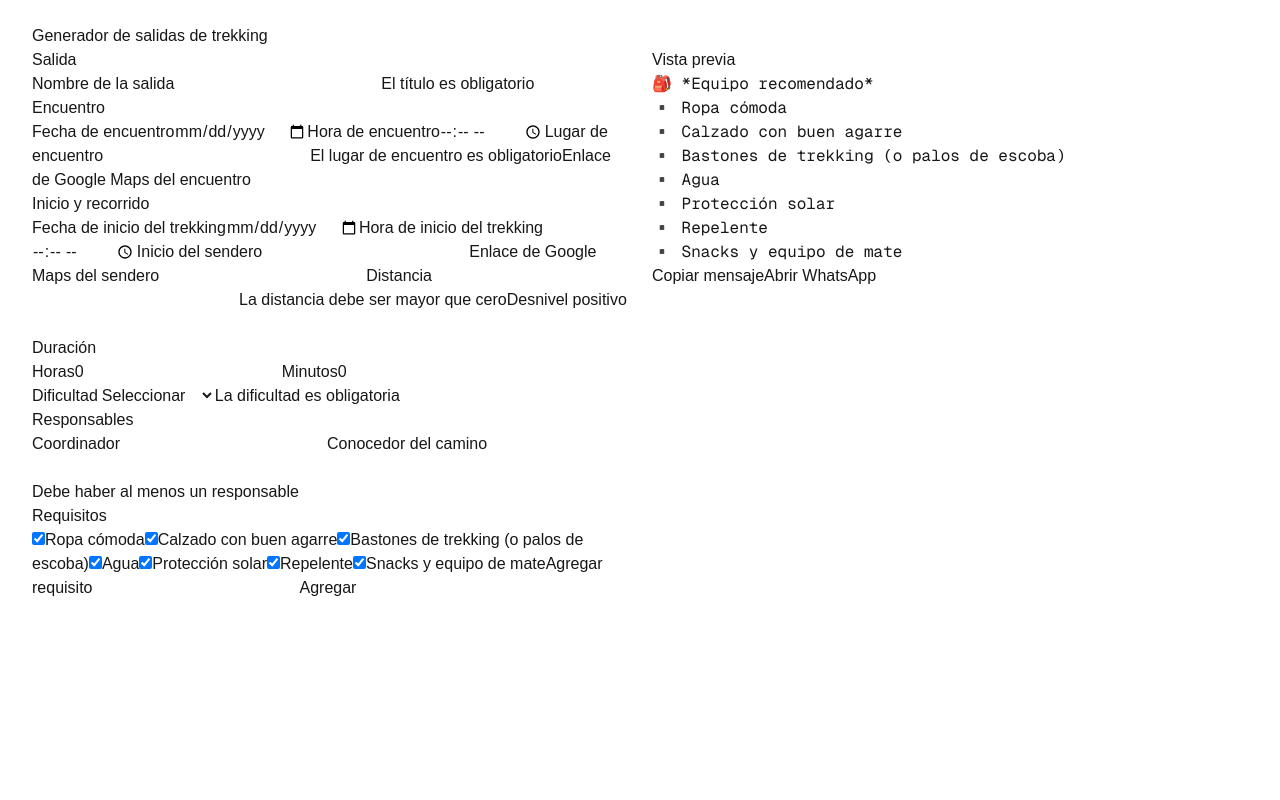
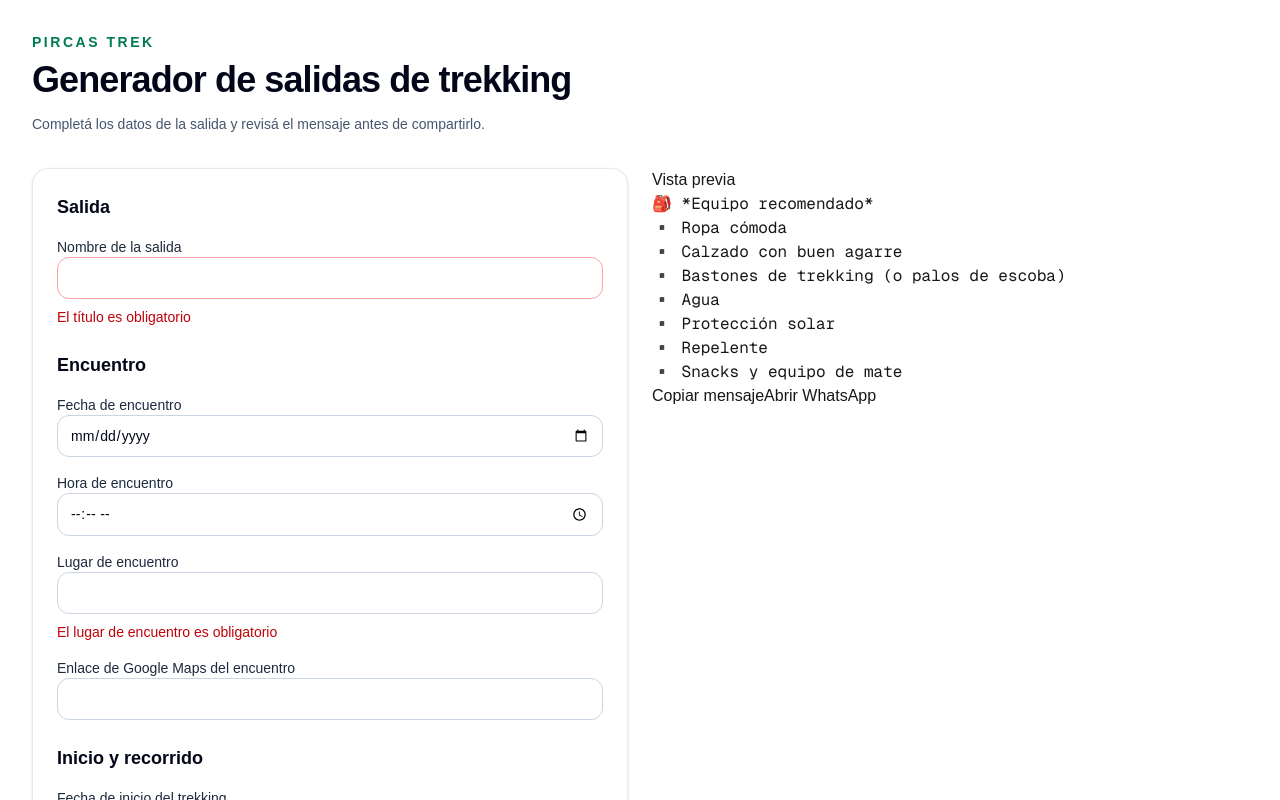
Before and after one commit to m415x/trekking-outing-message-generator, a Next.js app: page / in a window 1280 px wide. Shown: the top 800 px of the page. Built offline with nearby package versions, Linux system fonts and the light colour scheme.

Commit message:
feat: style outing editor and validation states

```diff
--- a/components/outing-editor.tsx
+++ b/components/outing-editor.tsx
@@ -81,54 +81,63 @@ export function OutingEditor() {
   }
 
   return (
-    <section className="mx-auto w-full max-w-7xl px-4 py-6 sm:px-6 lg:px-8">
-      <h1>Generador de salidas de trekking</h1>
+    <section className="mx-auto w-full max-w-7xl px-4 py-8 sm:px-6 lg:px-8">
+      <div className="mb-8">
+        <p className="text-sm font-semibold uppercase tracking-[0.18em] text-emerald-700">Pircas Trek</p>
+        <h1 className="mt-2 text-3xl font-bold tracking-tight text-slate-950 sm:text-4xl">Generador de salidas de trekking</h1>
+        <p className="mt-3 max-w-2xl text-sm leading-6 text-slate-600">Completá los datos de la salida y revisá el mensaje antes de compartirlo.</p>
+      </div>
 
       <div className="grid grid-cols-1 gap-6 lg:grid-cols-2 lg:items-start">
-        <form onSubmit={(e) => e.preventDefault()}>
-        <fieldset>
-          <legend>Salida</legend>
-          <label>
+        <form className="space-y-6 rounded-2xl border border-slate-200 bg-white p-5 shadow-sm sm:p-6" onSubmit={(e) => e.preventDefault()}>
+        <fieldset className="space-y-4">
+          <legend className="text-lg font-semibold text-slate-950">Salida</legend>
+          <label className="block space-y-2 text-sm font-medium text-slate-800">
             Nombre de la salida
             <input
+              className={`w-full rounded-xl border bg-white px-3 py-2.5 text-slate-950 outline-none transition focus:ring-2 ${validation.fieldErrors.title ? "border-red-300 focus:border-red-500 focus:ring-red-100" : "border-slate-300 focus:border-emerald-600 focus:ring-emerald-100"}`}
               value={event.title}
               onChange={(e) => updateEvent({ title: e.target.value })}
             />
-            {validation.fieldErrors.title && <span>{validation.fieldErrors.title}</span>}
+            {validation.fieldErrors.title && <span className="text-sm font-medium text-red-700">{validation.fieldErrors.title}</span>}
           </label>
         </fieldset>
 
-        <fieldset>
-          <legend>Encuentro</legend>
-          <label>
+        <fieldset className="space-y-4">
+          <legend className="text-lg font-semibold text-slate-950">Encuentro</legend>
+          <label className="block space-y-2 text-sm font-medium text-slate-800">
             Fecha de encuentro
             <input
+              className="w-full rounded-xl border border-slate-300 bg-white px-3 py-2.5 text-slate-950 outline-none transition focus:border-emerald-600 focus:ring-2 focus:ring-emerald-100"
               type="date"
               value={event.meeting.date}
               onChange={(e) => updateMeeting("date", e.target.value)}
             />
           </label>
-          <label>
+          <label className="block space-y-2 text-sm font-medium text-slate-800">
             Hora de encuentro
             <input
+              className="w-full rounded-xl border border-slate-300 bg-white px-3 py-2.5 text-slate-950 outline-none transition focus:border-emerald-600 focus:ring-2 focus:ring-emerald-100"
               type="time"
               value={event.meeting.time}
               onChange={(e) => updateMeeting("time", e.target.value)}
             />
           </label>
-          <label>
+          <label className="block space-y-2 text-sm font-medium text-slate-800">
             Lugar de encuentro
             <input
+              className="w-full rounded-xl border border-slate-300 bg-white px-3 py-2.5 text-slate-950 outline-none transition focus:border-emerald-600 focus:ring-2 focus:ring-emerald-100"
               value={event.meeting.location.placeName}
               onChange={(e) => updateMeeting("placeName", e.target.value)}
             />
             {validation.fieldErrors["meeting.location.placeName"] && (
-              <span>{validation.fieldErrors["meeting.location.placeName"]}</span>
+              <span className="text-sm font-medium text-red-700">{validation.fieldErrors["meeting.location.placeName"]}</span>
             )}
           </label>
-          <label>
+          <label className="block space-y-2 text-sm font-medium text-slate-800">
             Enlace de Google Maps del encuentro
             <input
+              className="w-full rounded-xl border border-slate-300 bg-white px-3 py-2.5 text-slate-950 outline-none transition focus:border-emerald-600 focus:ring-2 focus:ring-emerald-100"
               type="url"
               value={event.meeting.location.mapsUrl ?? ""}
               onChange={(e) => updateMeeting("mapsUrl", e.target.value)}
@@ -136,11 +145,12 @@ export function OutingEditor() {
           </label>
         </fieldset>
 
-        <fieldset>
-          <legend>Inicio y recorrido</legend>
-          <label>
+        <fieldset className="space-y-4">
+          <legend className="text-lg font-semibold text-slate-950">Inicio y recorrido</legend>
+          <label className="block space-y-2 text-sm font-medium text-slate-800">
             Fecha de inicio del trekking
             <input
+              className="w-full rounded-xl border border-slate-300 bg-white px-3 py-2.5 text-slate-950 outline-none transition focus:border-emerald-600 focus:ring-2 focus:ring-emerald-100"
               type="date"
               value={event.trekStart.date}
               onChange={(e) =>
@@ -151,9 +161,10 @@ export function OutingEditor() {
               }
             />
           </label>
-          <label>
+          <label className="block space-y-2 text-sm font-medium text-slate-800">
             Hora de inicio del trekking
             <input
+              className="w-full rounded-xl border border-slate-300 bg-white px-3 py-2.5 text-slate-950 outline-none transition focus:border-emerald-600 focus:ring-2 focus:ring-emerald-100"
               type="time"
               value={event.trekStart.time}
               onChange={(e) =>
@@ -164,24 +175,27 @@ export function OutingEditor() {
               }
             />
           </label>
-          <label>
+          <label className="block space-y-2 text-sm font-medium text-slate-800">
             Inicio del sendero
             <input
+              className="w-full rounded-xl border border-slate-300 bg-white px-3 py-2.5 text-slate-950 outline-none transition focus:border-emerald-600 focus:ring-2 focus:ring-emerald-100"
               value={event.trailhead.placeName}
               onChange={(e) => updateTrailhead("placeName", e.target.value)}
             />
           </label>
-          <label>
+          <label className="block space-y-2 text-sm font-medium text-slate-800">
             Enlace de Google Maps del sendero
             <input
+              className="w-full rounded-xl border border-slate-300 bg-white px-3 py-2.5 text-slate-950 outline-none transition focus:border-emerald-600 focus:ring-2 focus:ring-emerald-100"
               type="url"
               value={event.trailhead.mapsUrl ?? ""}
               onChange={(e) => updateTrailhead("mapsUrl", e.target.value)}
             />
           </label>
-          <label>
+          <label className="block space-y-2 text-sm font-medium text-slate-800">
             Distancia
             <input
+              className="w-full rounded-xl border border-slate-300 bg-white px-3 py-2.5 text-slate-950 outline-none transition focus:border-emerald-600 focus:ring-2 focus:ring-emerald-100"
               type="number"
               min="0"
               step="0.1"
@@ -189,12 +203,13 @@ export function OutingEditor() {
               onChange={(e) => updateRoute("distanceKm", e.target.value)}
             />
             {validation.fieldErrors["route.distanceKm"] && (
-              <span>{validation.fieldErrors["route.distanceKm"]}</span>
+              <span className="text-sm font-medium text-red-700">{validation.fieldErrors["route.distanceKm"]}</span>
             )}
           </label>
-          <label>
+          <label className="block space-y-2 text-sm font-medium text-slate-800">
             Desnivel positivo
             <input
+              className="w-full rounded-xl border border-slate-300 bg-white px-3 py-2.5 text-slate-950 outline-none transition focus:border-emerald-600 focus:ring-2 focus:ring-emerald-100"
               type="number"
               min="0"
               step="1"
@@ -202,11 +217,12 @@ export function OutingEditor() {
               onChange={(e) => updateRoute("elevationGainM", e.target.value)}
             />
           </label>
-          <fieldset>
-            <legend>Duración</legend>
-            <label>
+          <fieldset className="space-y-4">
+            <legend className="text-lg font-semibold text-slate-950">Duración</legend>
+            <label className="block space-y-2 text-sm font-medium text-slate-800">
               Horas
               <input
+              className="w-full rounded-xl border border-slate-300 bg-white px-3 py-2.5 text-slate-950 outline-none transition focus:border-emerald-600 focus:ring-2 focus:ring-emerald-100"
                 type="number"
                 min="0"
                 step="1"
@@ -218,9 +234,10 @@ export function OutingEditor() {
                 }}
               />
             </label>
-            <label>
+            <label className="block space-y-2 text-sm font-medium text-slate-800">
               Minutos
               <input
+              className="w-full rounded-xl border border-slate-300 bg-white px-3 py-2.5 text-slate-950 outline-none transition focus:border-emerald-600 focus:ring-2 focus:ring-emerald-100"
                 type="number"
                 min="0"
                 max="59"
@@ -235,9 +252,10 @@ export function OutingEditor() {
             </label>
           </fieldset>
 
-          <label>
+          <label className="block space-y-2 text-sm font-medium text-slate-800">
             Dificultad
             <select
+              className="w-full rounded-xl border border-slate-300 bg-white px-3 py-2.5 text-slate-950 outline-none transition focus:border-emerald-600 focus:ring-2 focus:ring-emerald-100"
               value={event.route.difficulty ?? ""}
               onChange={(e) =>
                 setEvent((current) => ({
@@ -257,35 +275,38 @@ export function OutingEditor() {
               ))}
             </select>
             {validation.fieldErrors["route.difficulty"] && (
-              <span>{validation.fieldErrors["route.difficulty"]}</span>
+              <span className="text-sm font-medium text-red-700">{validation.fieldErrors["route.difficulty"]}</span>
             )}
           </label>
         </fieldset>
 
-        <fieldset>
-          <legend>Responsables</legend>
-          <label>
+        <fieldset className="space-y-4">
+          <legend className="text-lg font-semibold text-slate-950">Responsables</legend>
+          <label className="block space-y-2 text-sm font-medium text-slate-800">
             Coordinador
             <input
+              className="w-full rounded-xl border border-slate-300 bg-white px-3 py-2.5 text-slate-950 outline-none transition focus:border-emerald-600 focus:ring-2 focus:ring-emerald-100"
               value={event.coordinator ?? ""}
               onChange={(e) => updateEvent({ coordinator: e.target.value })}
             />
           </label>
-          <label>
+          <label className="block space-y-2 text-sm font-medium text-slate-800">
             Conocedor del camino
             <input
+              className="w-full rounded-xl border border-slate-300 bg-white px-3 py-2.5 text-slate-950 outline-none transition focus:border-emerald-600 focus:ring-2 focus:ring-emerald-100"
               value={event.routeKnower ?? ""}
               onChange={(e) => updateEvent({ routeKnower: e.target.value })}
             />
           </label>
-          {validation.responsibleError && <p>{validation.responsibleError}</p>}
+          {validation.responsibleError && <p className="text-sm font-medium text-red-700">{validation.responsibleError}</p>}
         </fieldset>
 
-        <fieldset>
-          <legend>Requisitos</legend>
+        <fieldset className="space-y-4">
+          <legend className="text-lg font-semibold text-slate-950">Requisitos</legend>
           {DEFAULT_REQUIREMENTS.map((requirement) => (
             <label key={requirement}>
               <input
+              className="w-full rounded-xl border border-slate-300 bg-white px-3 py-2.5 text-slate-950 outline-none transition focus:border-emerald-600 focus:ring-2 focus:ring-emerald-100"
                 type="checkbox"
                 checked={event.requirements.includes(requirement)}
                 onChange={(e) =>
@@ -308,6 +329,7 @@ export function OutingEditor() {
             .map((requirement) => (
               <label key={requirement}>
                 <input
+              className="w-full rounded-xl border border-slate-300 bg-white px-3 py-2.5 text-slate-950 outline-none transition focus:border-emerald-600 focus:ring-2 focus:ring-emerald-100"
                   type="checkbox"
                   checked
                   onChange={(e) =>
@@ -325,14 +347,15 @@ export function OutingEditor() {
               </label>
             ))}
 
-          <label>
+          <label className="block space-y-2 text-sm font-medium text-slate-800">
             Agregar requisito
             <input
+              className="w-full rounded-xl border border-slate-300 bg-white px-3 py-2.5 text-slate-950 outline-none transition focus:border-emerald-600 focus:ring-2 focus:ring-emerald-100"
               value={customRequirement}
               onChange={(e) => setCustomRequirement(e.target.value)}
             />
           </label>
-          <button type="button" onClick={addRequirement}>
+          <button className="rounded-xl bg-slate-900 px-4 py-2.5 text-sm font-semibold text-white transition hover:bg-slate-700" type="button" onClick={addRequirement}>
             Agregar
           </button>
         </fieldset>
```
